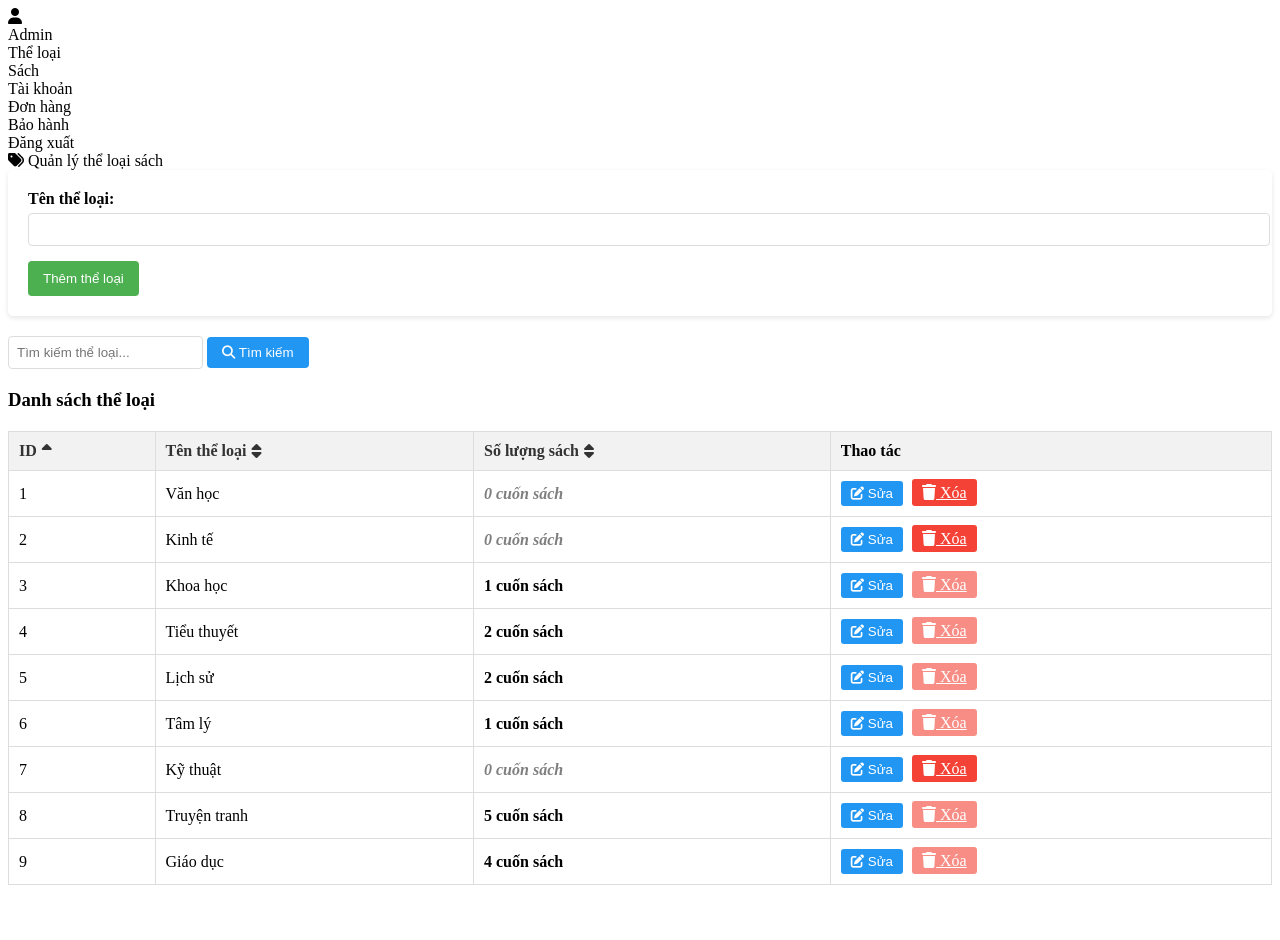
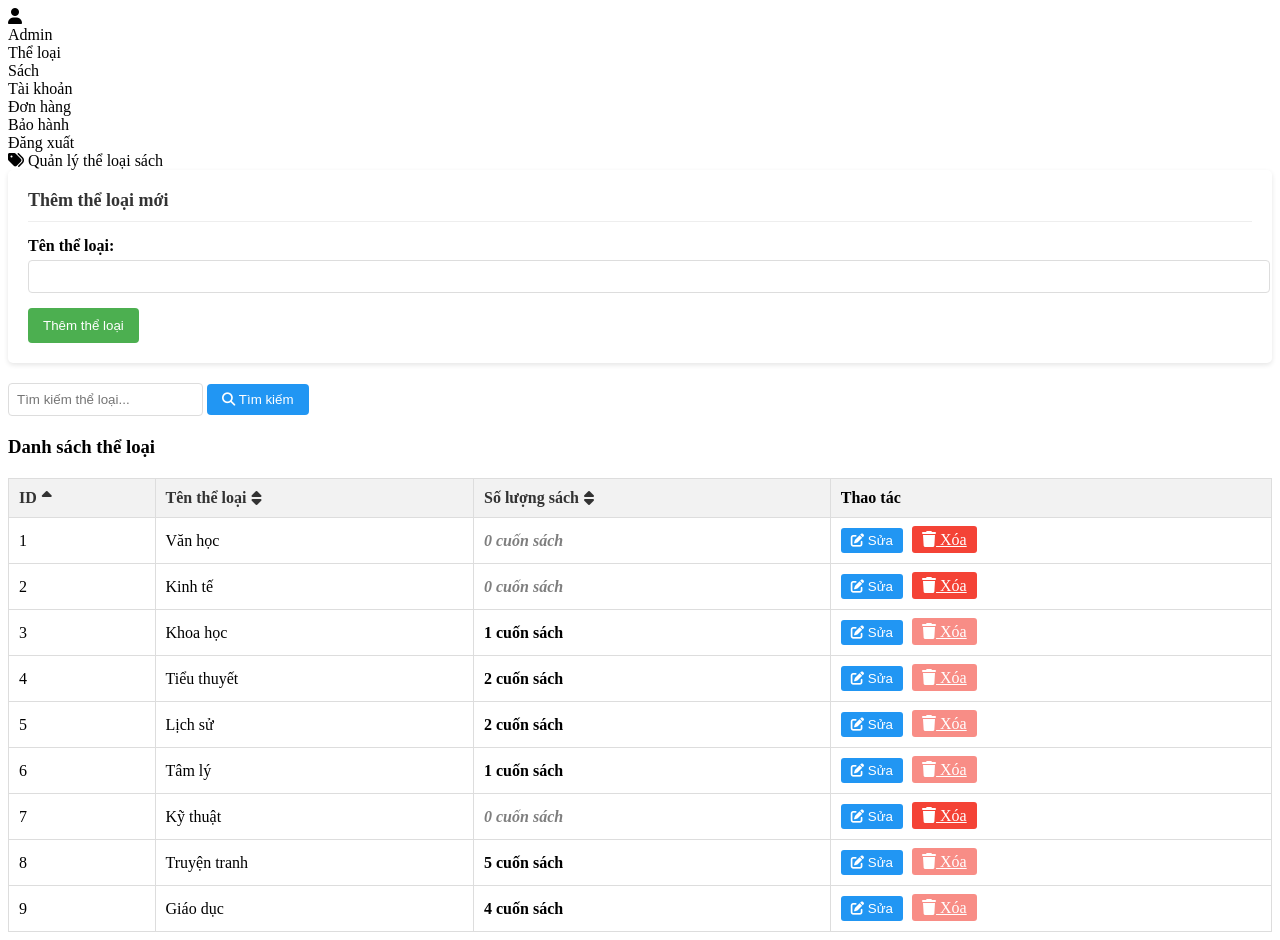
Before and after one commit to ngsouthbrother04/DOAN_WEB2, a PHP site: page /edit_loaisach.php in a window 1280 px wide. Before the commit the page ends 885 px from the top, so only its background shows below. Run offline with PHP 8.4, Linux system fonts and the light colour scheme; data comes from the database, SQL or seed files in the repository.

Commit message:
chỉnh sửa giao diện edit_loaisach

```diff
--- a/PHP/admin.php
+++ b/PHP/admin.php
@@ -20,6 +20,7 @@ $orders = mysqli_fetch_assoc(mysqli_query($conn, "SELECT COUNT(*) as total FROM
    <title>T1 Bookstore | ADMIN</title>
    <link rel="stylesheet" href="https://cdnjs.cloudflare.com/ajax/libs/font-awesome/6.4.0/css/all.min.css">
    <link rel="stylesheet" href="../CSS/admin.css">
+   <link rel="stylesheet" href="../CSS/index.css">
 </head>
 
 <body>
--- a/PHP/db_connect.php
+++ b/PHP/db_connect.php
@@ -1,7 +1,7 @@
 <?php
 $servername = "localhost";
 $username = "root";
-$password = "";
+$password = "root";
 $dbname = "WEB2_BookStore"; // Tên cơ sở dữ liệu
 
 $conn = new mysqli($servername, $username, $password, $dbname);
--- a/PHP/edit_loaisach.php
+++ b/PHP/edit_loaisach.php
@@ -166,7 +166,6 @@ function getSortIcon($field, $current_sort_field, $current_sort_direction)
     <title>T1 Bookstore | Quản lý thể loại</title>
     <link rel="stylesheet" href="https://cdnjs.cloudflare.com/ajax/libs/font-awesome/6.4.0/css/all.min.css">
     <link rel="stylesheet" href="../CSS/admin.css">
-    <link rel="stylesheet" href="../CSS/index.css">
     <style>
         .category-form {
             background-color: #fff;
@@ -174,6 +173,15 @@ function getSortIcon($field, $current_sort_field, $current_sort_direction)
             border-radius: 5px;
             box-shadow: 0 2px 5px rgba(0, 0, 0, 0.1);
             margin-bottom: 20px;
+        }
+
+        .category-form h3 {
+            margin-top: 0;
+            margin-bottom: 15px;
+            color: #333;
+            font-size: 18px;
+            border-bottom: 1px solid #eee;
+            padding-bottom: 10px;
         }
 
         .form-group {
@@ -194,10 +202,6 @@ function getSortIcon($field, $current_sort_field, $current_sort_direction)
             border-radius: 4px;
         }
 
-        .form-group textarea {
-            height: 100px;
-        }
-
         .btn {
             padding: 10px 15px;
             background-color: #4CAF50;
@@ -205,11 +209,20 @@ function getSortIcon($field, $current_sort_field, $current_sort_direction)
             border: none;
             border-radius: 4px;
             cursor: pointer;
+            margin-right: 10px;
         }
 
         .btn:hover {
             background-color: #45a049;
             transition: 0.3s;
+        }
+
+        #cancel-btn {
+            background-color: #f44336;
+        }
+
+        #cancel-btn:hover {
+            background-color: #d32f2f;
         }
 
         .categories-table {
@@ -372,6 +385,7 @@ function getSortIcon($field, $current_sort_field, $current_sort_direction)
 
             <!-- Form thêm/sửa thể loại -->
             <div class="category-form">
+                <h3 id="form-title">Thêm thể loại mới</h3>
                 <form method="POST" id="category-form">
                     <input type="hidden" name="category_id" id="category_id">
                     <div class="form-group">
```
Also changed, not shown: 1 other file.
